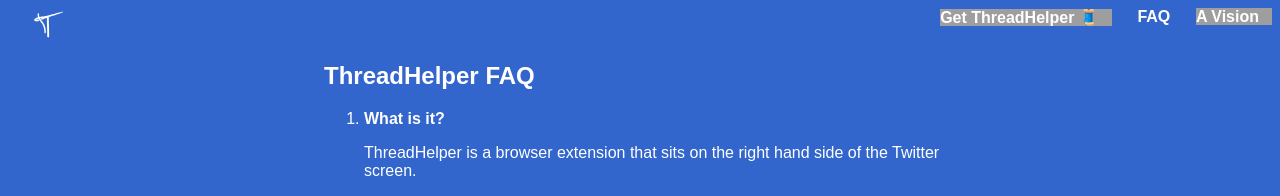
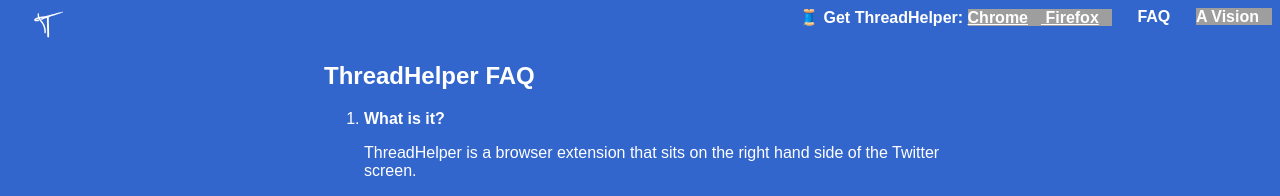
Before and after one commit to TheExGenesis/thread_helper_website, a Jekyll site: the page built from faq.html, in a window 1280 px wide. Shown: the top 196 px of the page. Built offline with Jekyll 4.4.1, drawn with Linux system fonts in a browser that asks for light colours; grey boxes are pictures that could not be loaded.

Commit message:
Update default.html

```diff
--- a/_layouts/default.html
+++ b/_layouts/default.html
@@ -22,9 +22,8 @@
                     </div>
                 </div>
                 <div class="header-menu">
-                    <div class="header-item"><a href="https://chrome.google.com/webstore/detail/threadhelper/nfadnflafdfmekapgcgddbccooagpndk" >Get ThreadHelper 🧵</a></div>
-                    <div class="header-item"><a href="./faq.html" >FAQ</a></div>
-                    <div class="header-item"><a href="https://twitter.com/ExGenesis/status/1321517532910653440" >A Vision</a></div>
+                <div class="header-item">🧵 Get ThreadHelper: <a href="https://chrome.google.com/webstore/detail/threadhelper/nfadnflafdfmekapgcgddbccooagpndk" style="  text-decoration: underline;">Chrome</a><a href="https://addons.mozilla.org/en-US/firefox/addon/threadhelper/" style="  text-decoration: underline;"> Firefox </a></div>                    <div class="header-item"><a href="./faq.html" >FAQ</a></div>
+                    <div class="header-item"><a href="https://www.notion.so/Dao-of-ThreadHelper-8eb909d560d747f28e8b285525a60726" >A Vision</a></div>
                 </div>
             </header>
             <article class="main">
```
